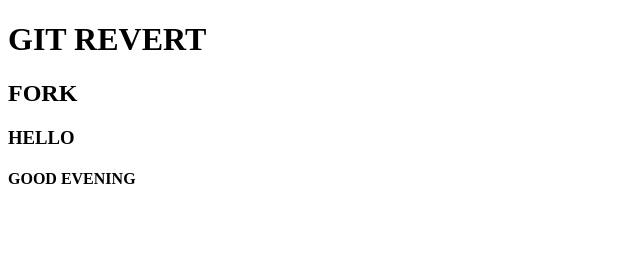
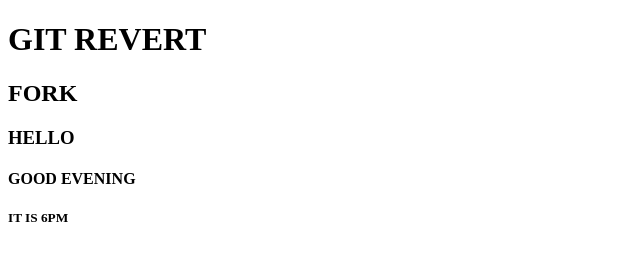
Before and after one commit to Eshhaa11/git, a plain HTML site: page index.html in a window 1280 px wide. Shown: the full height of the page, 0-640 px from the left. Drawn offline with Linux system fonts and the light colour scheme.

Commit message:
Added IT IS 6PM

```diff
--- a/index.html
+++ b/index.html
@@ -10,5 +10,6 @@
     <h2>FORK</h2>
     <h3>HELLO</h3>
     <h4>GOOD EVENING</h4>
+    <h5>IT IS 6PM</h5>
 </body>
 </html>
```
